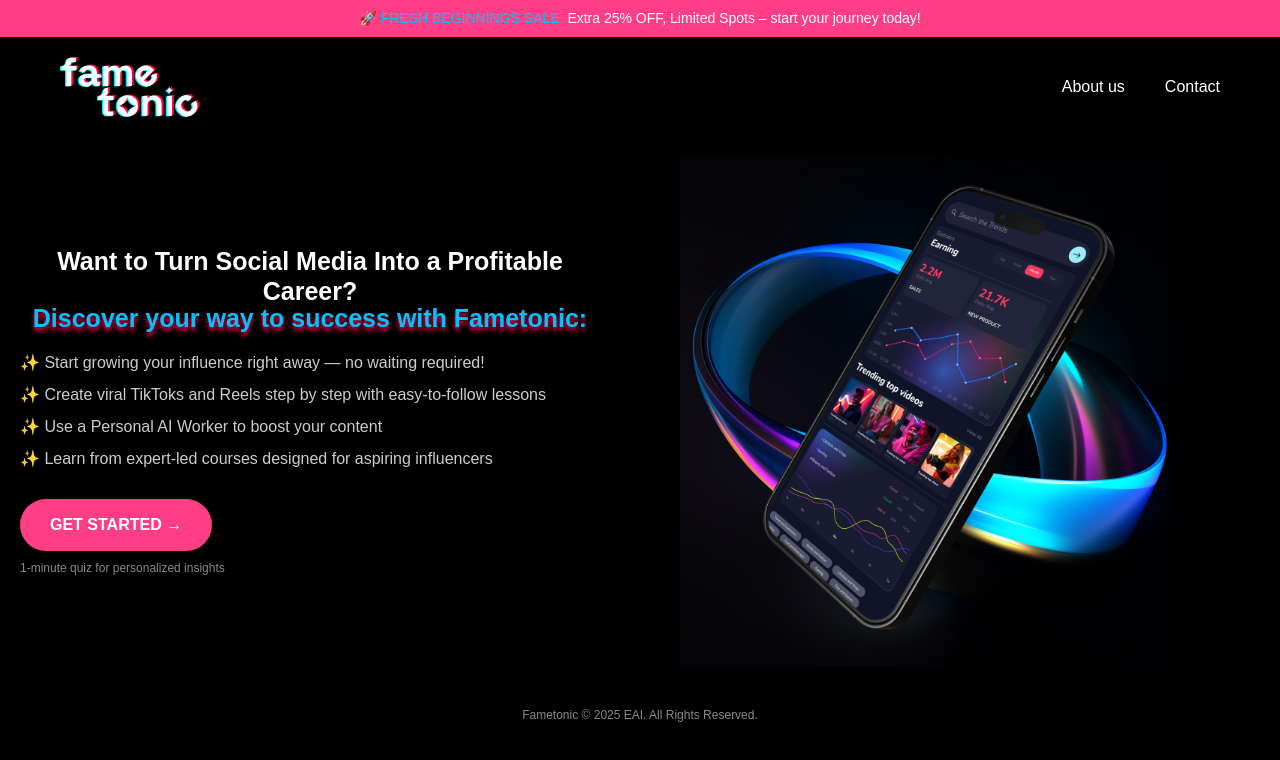
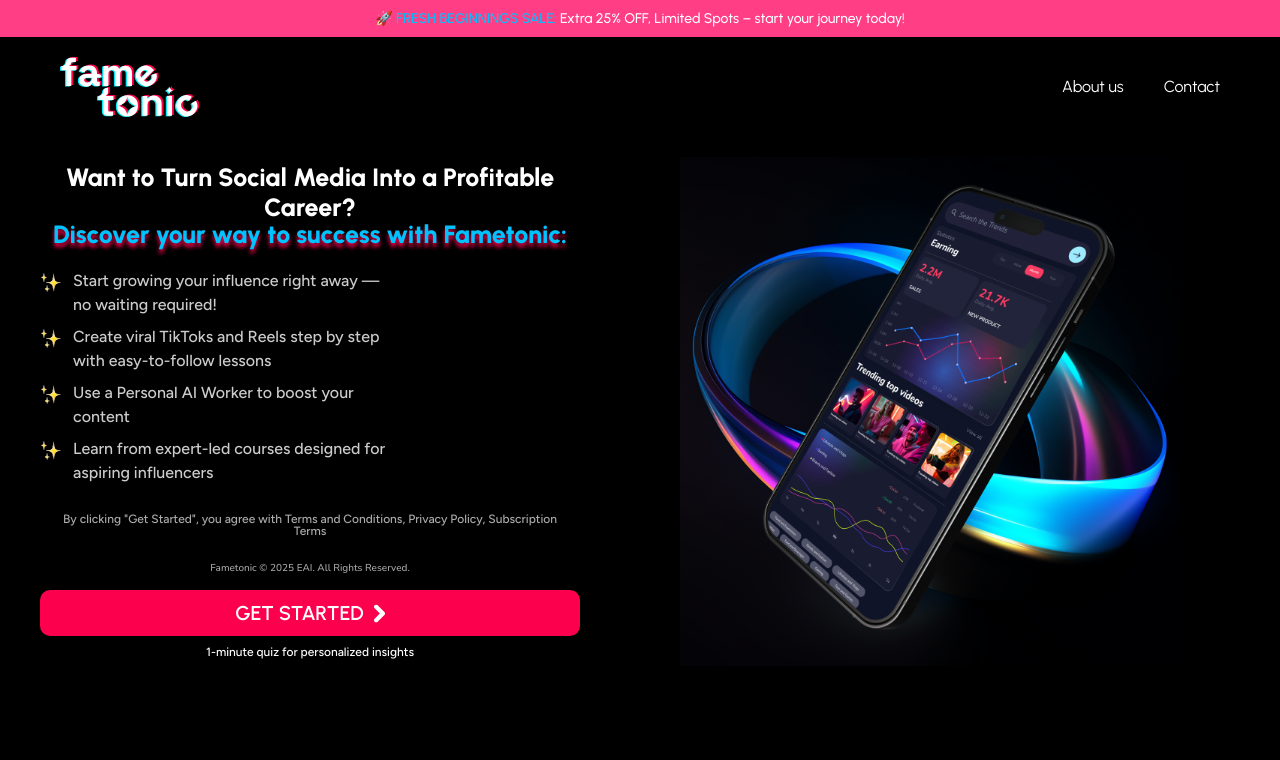
Before and after one commit to eeemons/fametonic, a Next.js app: page / in a window 1280 px wide. Shown: the top 760 px of the page. Built offline with nearby package versions, Linux system fonts and the light colour scheme.

Commit message:
added correct fonts to all

```diff
--- a/Component/Footer.tsx
+++ b/Component/Footer.tsx
@@ -1,6 +1,6 @@
 export default function Footer() {
   return (
-    <footer className="px-[60px] py-[20px] text-center text-[12px] text-[#888888] bg-black">
+    <footer className="text-center text-[10px] text-[#ABABAB] bg-black font-['Nunito']">
       Fametonic © 2025 EAI. All Rights Reserved.
     </footer>
   );
--- a/Component/HeroSection.tsx
+++ b/Component/HeroSection.tsx
@@ -1,36 +1,60 @@
+import Image from "next/image";
 import PhoneMockup from "./PhoneMockup";
+import stars from "@/images/stars.png";
+import arrow from "@/images/arrow.svg";
+import Terms from "./Terms";
 
 export default function HeroSection() {
+  const features = [
+    {
+      text: "Start growing your influence right away — no waiting required!",
+    },
+    {
+      text: "Create viral TikToks and Reels step by step with easy-to-follow lessons",
+    },
+    {
+      text: "Use a Personal AI Worker to boost your content",
+    },
+    {
+      text: "Learn from expert-led courses designed for aspiring influencers",
+    },
+  ];
+
   return (
     <section className="bg-black text-white px-[20px] py-[20px] flex flex-col-reverse md:flex-row items-center justify-between">
       {/* Left Side */}
-
-      <div className="flex-1 max-w-[580px]">
+      <div className="flex-1 max-w-[580px] px-[20px]">
         <h1 className="text-[25px] text-center font-[800] leading-[1.2]">
           Want to Turn Social Media Into a Profitable Career?
         </h1>
-        <p className="text-[#00C2FF] text-center font-urbanist font-extrabold text-[25px] leading-[100%] tracking-[0] align-middle mb-[20px] text-shadow-fametonic-glow">
+        <p className="text-[#00C2FF] text-center font-[800] text-[25px] leading-[100%] tracking-[0] align-middle mb-[22px] text-shadow-fametonic-glow">
           Discover your way to success with Fametonic:
         </p>
-        <ul className="text-[#CCCCCC] text-[16px] leading-[1.5] mb-[28px] space-y-[8px]">
-          <li>
-            ✨ Start growing your influence right away — no waiting required!
-          </li>
-          <li>
-            ✨ Create viral TikToks and Reels step by step with easy-to-follow
-            lessons
-          </li>
-          <li>✨ Use a Personal AI Worker to boost your content</li>
-          <li>
-            ✨ Learn from expert-led courses designed for aspiring influencers
-          </li>
+        <ul className="text-[#CCCCCC] font-[500] text-[16px] leading-[1.5] mb-[28px] space-y-[8px] max-w-[350px] font-['Figtree']">
+          {features.map((item, index) => (
+            <li key={index} className="flex items-start">
+              <Image
+                className="text-[#00C2FF] flex-shrink-0 mt-[2px]"
+                src={stars}
+                alt="Stars"
+                width={22}
+                height={22}
+              />
+              <span className="ml-[11px]">{item.text}</span>
+            </li>
+          ))}
         </ul>
-        <button className="bg-[#FF3E86] px-[30px] py-[14px] rounded-full text-[16px] font-semibold border-0 cursor-pointer hover:bg-[#ff5aa0] transition">
-          GET STARTED →
-        </button>
-        <p className="text-[12px] text-[#888888] mt-[8px]">
-          1-minute quiz for personalized insights
-        </p>
+        <div className="mt-[22px]">
+          <Terms />
+        </div>
+        <div className="">
+          <button className="flex justify-center items-center gap-[10px] bg-[#FC004E] w-full py-[8px] rounded-[10px] text-[20px] font-semibold border-0">
+            GET STARTED <Image src={arrow} alt="Arrow" width={11} height={6} />
+          </button>
+          <p className="text-[#FFFFFF] font-figtree font-normal text-[12px] leading-[16px] tracking-[0] text-center align-middle text-[#888888] mt-[8px]">
+            1-minute quiz for personalized insights
+          </p>
+        </div>
       </div>
 
       {/* Right Side */}
--- /dev/null
+++ b/Component/Terms.tsx
@@ -0,0 +1,17 @@
+import Footer from "./Footer";
+
+const Terms = () => {
+  return (
+    <div className="text-[#ABABAB] text-center px-[14.5px] font-[500] text-[12px] leading-[100%] align-middle font-['Figtree']">
+      <p className="mb-[25px] font-['Figtree']">
+        By clicking "Get Started", you agree with Terms and Conditions, Privacy
+        Policy, Subscription Terms
+      </p>
+      <div className="mb-4">
+        <Footer />
+      </div>
+    </div>
+  );
+};
+
+export default Terms;
--- a/app/globals.css
+++ b/app/globals.css
@@ -22,7 +22,15 @@
 body {
   background: var(--background);
   color: var(--foreground);
-  font-family: Arial, Helvetica, sans-serif;
+  font-family: Urbanist, Arial, Helvetica, sans-serif;
+}
+
+.font-figtree {
+  font-family: var(--font-figtree), sans-serif;
+}
+
+.font-nunito {
+  font-family: var(--font-nunito), sans-serif;
 }
 
 .text-shadow-fametonic-glow {
--- a/app/layout.tsx
+++ b/app/layout.tsx
@@ -1,5 +1,5 @@
 import type { Metadata } from "next";
-import { Geist, Geist_Mono, Urbanist } from "next/font/google";
+import { Geist, Geist_Mono, Urbanist, Figtree, Nunito } from "next/font/google";
 import "./globals.css";
 
 const geistSans = Geist({
@@ -18,6 +18,18 @@ const urbanist = Urbanist({
   weight: ["100", "200", "300", "400", "500", "600", "700", "800", "900"],
 });
 
+const figtree = Figtree({
+  variable: "--font-figtree",
+  subsets: ["latin"],
+  weight: ["500"], // Only the needed weight
+});
+
+const nunito = Nunito({
+  variable: "--font-nunito",
+  subsets: ["latin"],
+  weight: ["200", "300", "400", "500", "600", "700", "800", "900"],
+});
+
 export const metadata: Metadata = {
   title: "Fametonic",
   description: "Generated by create next app",
@@ -25,17 +37,16 @@ export const metadata: Metadata = {
 
 export default function RootLayout({
   children,
-}: Readonly<{
+}: {
   children: React.ReactNode;
-}>) {
+}) {
   return (
     <html lang="en">
       <body
-        className={`${urbanist.variable} ${urbanist.variable} ${urbanist.variable} antialiased`}
+        className={`${urbanist.variable} ${geistSans.variable} ${geistMono.variable} ${figtree.variable} ${nunito.variable} antialiased`}
       >
         {children}
       </body>
     </html>
   );
 }
-urbanist;
--- a/app/page.tsx
+++ b/app/page.tsx
@@ -9,7 +9,6 @@ export default function Home() {
       <AnnouncementBar />
       <Navbar />
       <HeroSection />
-      <Footer />
     </div>
   );
 }
```
Also changed, not shown: images/arrow.svg (added), images/stars.png (added).
